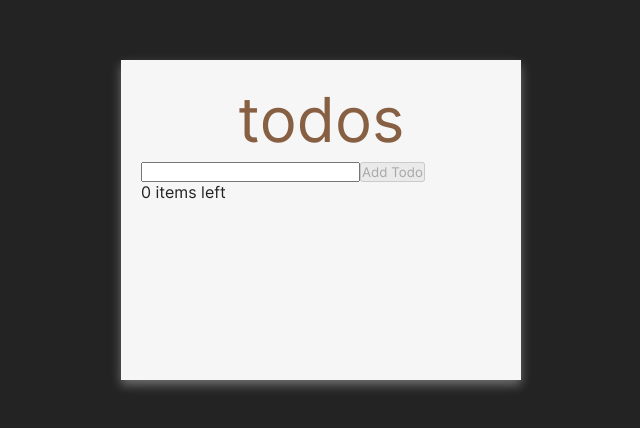
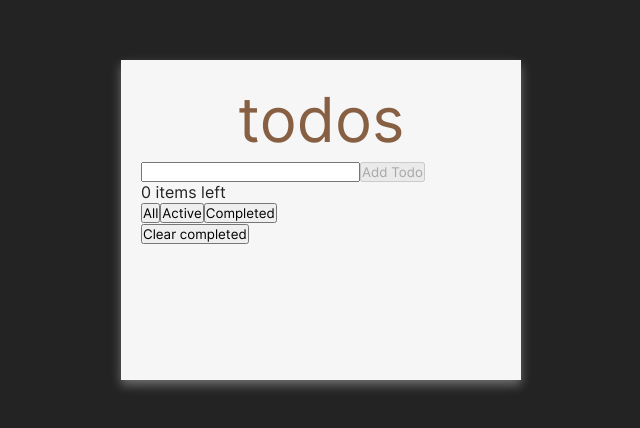
Before and after one commit to Andryuha-Nikolaev/todo-list, a React (Create React App) app: page / in a window 1280 px wide. Shown: the part 180-608 px from the top of the page, without its empty margins (319-959 px from the left). Built offline with nearby package versions, Linux system fonts and the light colour scheme.

Commit message:
#add #frontend - filter btns

```diff
--- /dev/null
+++ b/src/components/todo/ClearCompletedBtn/ClearCompletedBtn.tsx
@@ -0,0 +1,11 @@
+import React from 'react';
+
+interface IClearCompletedBtn {
+  onClick: () => void;
+}
+
+const ClearCompletedBtn = ({ onClick }: IClearCompletedBtn) => {
+  return <button onClick={onClick}>Clear completed</button>;
+};
+
+export default ClearCompletedBtn;
--- /dev/null
+++ b/src/components/todo/TodoCount/TodoCount.tsx
@@ -0,0 +1,11 @@
+import React from 'react';
+
+interface ITodoCount {
+  itemsLeft: number;
+}
+
+const TodoCount = ({ itemsLeft }: ITodoCount) => {
+  return <div>{itemsLeft} items left</div>;
+};
+
+export default TodoCount;
--- /dev/null
+++ b/src/components/todo/TodoFilterBtn/TodoFilterBtn.tsx
@@ -0,0 +1,13 @@
+import React from 'react';
+
+interface ITodoFilterBtn {
+  filterName: string;
+  onClick: (filterName: string) => void;
+  active: boolean;
+}
+
+const TodoFilterBtn = ({ filterName, onClick, active }: ITodoFilterBtn) => {
+  return <button onClick={() => onClick(filterName)}>{filterName}</button>;
+};
+
+export default TodoFilterBtn;
--- a/src/components/todo/TodoItem/TodoItem.tsx
+++ b/src/components/todo/TodoItem/TodoItem.tsx
@@ -14,11 +14,11 @@ const TodoItem = ({ item, index, onClick }: ITodoItem) => {
   const { text, isCompleted } = item;
 
   return (
-    <div
+    <li
       onClick={() => onClick(index)}
       className={classnames(s['item'], isCompleted && s['completed'])}>
       {text} {isCompleted && 'выполнено'}
-    </div>
+    </li>
   );
 };
 
--- a/src/components/todo/TodoList/TodoList.module.scss
+++ b/src/components/todo/TodoList/TodoList.module.scss
@@ -0,0 +1,5 @@
+.list {
+  display: flex;
+  flex-direction: column;
+  gap: 10px;
+}
--- a/src/components/todo/TodoList/TodoList.tsx
+++ b/src/components/todo/TodoList/TodoList.tsx
@@ -2,54 +2,88 @@ import React, { useState, useMemo } from 'react';
 
 import TodoForm from '../TodoForm/TodoForm';
 import TodoItem from '../TodoItem/TodoItem';
+import TodoCount from '../TodoCount/TodoCount';
+import TodoFilterBtn from '../TodoFilterBtn/TodoFilterBtn';
+import ClearCompletedBtn from '../ClearCompletedBtn/ClearCompletedBtn';
+
+import s from './TodoList.module.scss';
 
 type Todo = {
   text: string;
   isCompleted: boolean;
 };
 
+interface IFilters {
+  [key: string]: (todo: Todo) => boolean;
+}
+
 const TodoList = () => {
   const [todos, setTodos] = useState<Todo[]>([]);
 
-  const notCompletedTodos = useMemo(
+  const filters: IFilters = {
+    All: () => true,
+    Active: (todo: Todo) => !todo.isCompleted,
+    Completed: (todo: Todo) => todo.isCompleted,
+  };
+
+  const [todosFilter, setTodosFilter] = useState('All');
+
+  const handleFilter = (filterName: string) => {
+    setTodosFilter(filterName);
+  };
+
+  console.log(todosFilter);
+
+  const uncompletedTodos = useMemo(
     () => todos.filter((item) => item.isCompleted === false),
     [todos],
   );
-
-  console.log(notCompletedTodos);
 
   const handleNewTodo = (todo: string) => {
     const trimTodo = todo.trim();
     if (trimTodo.length) {
       setTodos((prevTodos) => [...prevTodos, { text: trimTodo, isCompleted: false }]);
     }
-    // setTodos([...todos, { text: todo, isCompleted: false }]);
   };
 
-  // Обработчик для пометки выполненного дела
   const toggleTodo = (index: number) => {
-    setTodos((prevTodos) =>
-      prevTodos.map((todo, i) =>
-        i === index ? { ...todo, isCompleted: !todo.isCompleted } : todo,
-      ),
+    setTodos(
+      (prevTodos) =>
+        prevTodos.map((todo, i) =>
+          i === index ? { ...todo, isCompleted: !todo.isCompleted } : todo,
+        ),
+      // .sort((a, b) => Number(a.isCompleted) - Number(b.isCompleted)),
     );
+  };
+
+  const handleClearCompleted = () => {
+    setTodos((prevTodos) => prevTodos.filter((todo) => !todo.isCompleted));
   };
 
   return (
     <div>
       <TodoForm onSubmit={handleNewTodo} />
-      <ul>
-        {/* {todos.map((item, index) => ( */}
-
+      <ul className={s['list']}>
         {todos
-          // .filter(filters[currentFilter])
-          .sort((a, b) => Number(a.isCompleted) - Number(b.isCompleted))
+          .filter(filters[todosFilter])
+          // .sort((a, b) => Number(a.isCompleted) - Number(b.isCompleted))
           .map((item, index) => (
             <TodoItem key={`todo-item-${index}`} item={item} index={index} onClick={toggleTodo} />
           ))}
       </ul>
       <div>
-        <div>{notCompletedTodos.length} items left</div>
+        <TodoCount itemsLeft={uncompletedTodos.length} />
+        <div>
+          {Object.keys(filters).map((filterName) => (
+            <TodoFilterBtn
+              key={`filter-name-${filterName}`}
+              onClick={handleFilter}
+              filterName={filterName}
+              active={filterName === todosFilter}
+            />
+          ))}
+        </div>
+        <ClearCompletedBtn onClick={handleClearCompleted} />
       </div>
     </div>
   );
```
